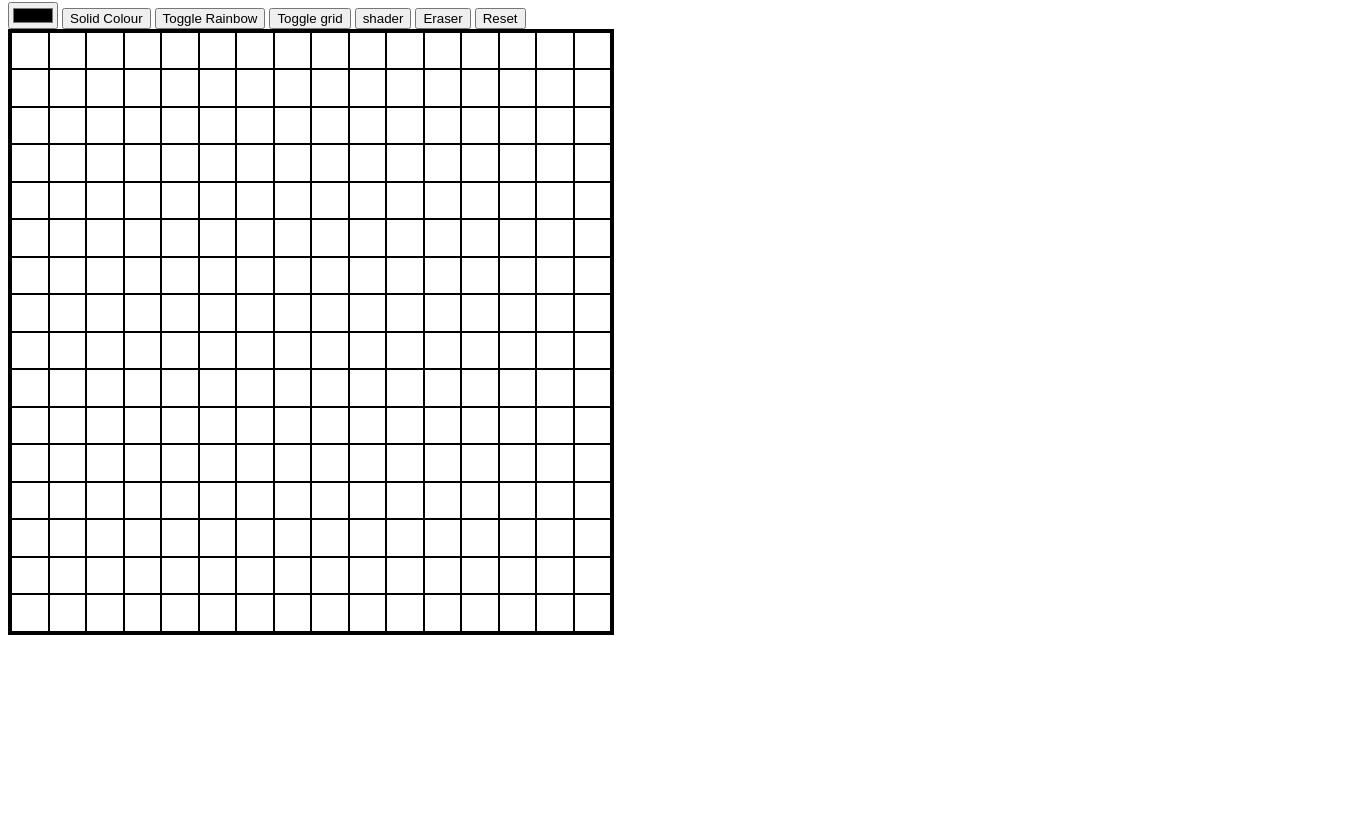
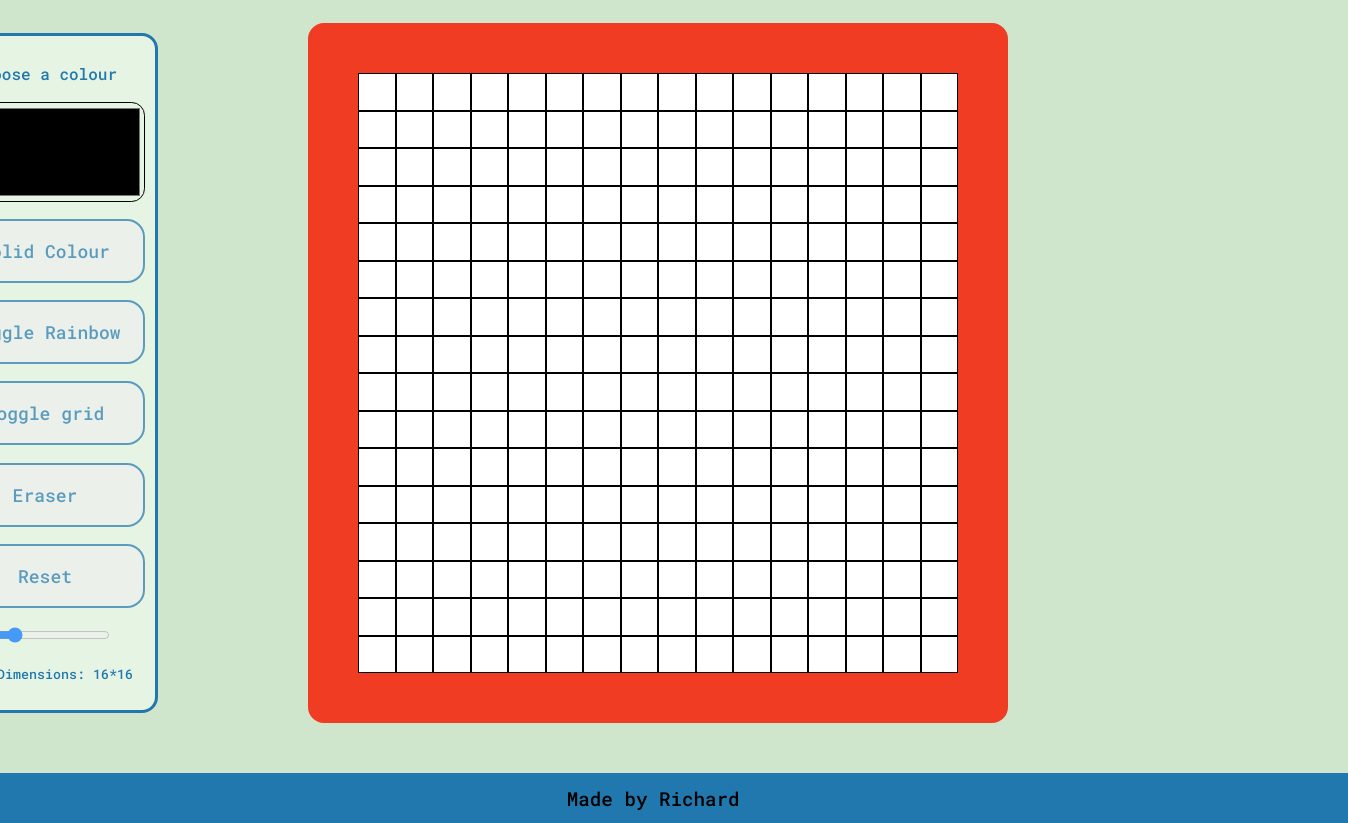
Before and after one commit to rzho17/Etch-a-Sketch, a plain HTML site: page index.html in a window 1280 px wide. Shown: the part 118-941 px from the top of the page, 1348 px wide, since content can reach past the window. Before the commit the page ends 800 px from the top, so only its background shows below. Drawn offline with Linux system fonts and the light colour scheme.

Commit message:
Add final styles

```diff
--- a/index.html
+++ b/index.html
@@ -5,6 +5,9 @@
     <meta http-equiv="X-UA-Compatible" content="IE=edge">
     <meta name="viewport" content="width=device-width, initial-scale=1.0">
     <link rel="stylesheet" href="styles.css">
+    <link rel="preconnect" href="https://fonts.googleapis.com">
+    <link rel="preconnect" href="https://fonts.gstatic.com" crossorigin>
+    <link href="https://fonts.googleapis.com/css2?family=Roboto+Mono:wght@500&display=swap" rel="stylesheet">
     <title>Etch-a-Sketch</title>
 </head>
 <body>
@@ -12,30 +15,40 @@
         <h1>Etch-a-Sketch</h1>
     </header>
 
-    <nav class="nav">
-        <div class="sliderContainer">
-            <input type="range" min="1" max="48" value="16" class="slider" id="myRange" >
+    <div class="main_container">
+        <div class="nav">
+            <div class="text">Choose a colour</div>
+            <input type="color" class="colourPicker" value="#000000">
 
-            <div class="output">
-                16
-            </div>
-
-            <input type="color" class="colourPicker" value="#000000">
             <input type="button" class="chooseColour" value="Solid Colour" >
             <input type="button" class="rainbowPicker" value="Toggle Rainbow" onclick="drawRainbow()">
             <input type="button" class="toggleGrid" value="Toggle grid">
-            <input type="button" class="shader" value="shader">
+            <!-- shade not working will fix later -->
+            <!-- <input type="button" class="shader" value="shader"> -->
             <input type="button" class="eraser" value="Eraser">
             <input type="button" class="reset" value="Reset">
+
+
+            <div class="sliderContainer">
+                <input type="range" min="1" max="64" value="16" class="slider" id="myRange" >
+            </div>
+            <div class="output">
+                Grid Dimensions: 16*16
+            </div>
+    </div>
+
+        <div class="main_border">
+            <main class="main">
+
+            </main>
         </div>
-    </nav>
+    </div>
+    <!-- <main class="main">
 
-    <main class="main">
-
-    </main>
+    </main> -->
 
     <footer class="footer">
-
+        <div class="footer_text">Made by Richard</div>
     </footer>
 
     <script src="script.js"></script>
--- a/script.js
+++ b/script.js
@@ -1,7 +1,8 @@
-const drawContainer = document.querySelector('main');
-let update = () => output.textContent = parseInt(slider.value);
+const drawContainer = document.querySelector('.main');
+let update = () => output.textContent = "Grid Dimensions: " + parseInt(slider.value) + "*" + slider.value;
 let isDrawing = false;
 let buttonClick = false;
+let shadeClick = false;
 
 
 
@@ -27,7 +28,8 @@ const reset = document.querySelector('.reset');
 colourBtn.addEventListener('click', draw);
 rainbowPicker.addEventListener('click', drawRainbow);
 gridLines.addEventListener('click', changeGridLine);
-shader.addEventListener('click',shade);
+// Shade function not working will fix later
+// shader.addEventListener('click',shade);
 eraser.addEventListener('click',getEraser);
 reset.addEventListener('click', resetGrid);
 
@@ -60,6 +62,7 @@ function changeGrid () {
     }
 }
 
+// targets the empty divs with event listeners and fills with selected colour, mousedown,mousemove,mouseup use to create click and drag
 function draw(){
     drawContainer.addEventListener('mousedown', (e) => {
         e.target.style.backgroundColor = colourPicker.value;
@@ -92,15 +95,17 @@ function drawRainbow(){
     });
 }
 
-function shade(){
+// Shade function is pretty broken, will come back in the future if able to solve it
+/*function shade(){
     let opacity  = 0;
+
     drawContainer.addEventListener('mousedown', (e) => {
         e.target.style.opacity = opacity;
         isDrawing = true;
     });
     drawContainer.addEventListener('mousemove', (e) =>{
         if(isDrawing === true) {
-            e.target.style.opacity = opacity += .005 ;
+            e.target.style.opacity = opacity += .01 ;
         }
     });
     drawContainer.addEventListener('mouseup', (e) =>{
@@ -108,20 +113,20 @@ function shade(){
         opacity = 0;
         isDrawing = false;
     });
-}
+} */
 
 function getEraser(){
     drawContainer.addEventListener('mousedown', (e) => {
-        e.target.style.backgroundColor = null;
+        e.target.style.backgroundColor = "white";
         isDrawing = true;
     });
     drawContainer.addEventListener('mousemove', (e) =>{
         if(isDrawing === true) {
-            e.target.style.backgroundColor =  null;
+            e.target.style.backgroundColor =  "white";
         }
     });
     drawContainer.addEventListener('mouseup', (e) =>{
-        e.target.style.backgroundColor = null;
+        e.target.style.backgroundColor = "white";
         isDrawing = false;
     });
 }
@@ -148,26 +153,6 @@ function resetGrid(){
     changeGrid();
 }
 
-
-
-
-
-
-
-
-
-
+// sets initial grid and allows for users to begin drawing immediately
 changeGrid();
 draw();
-
-
-/*PSEUDO CODE
-create loop to add certain amount of div containers to playarea
-
-create slider to adjust amount of grid,
-use that input into for loop,
-clear grid each time slider has new value,
-
-add an event listener to add colour to the column divs
-create way so mousedown can constantly fill divs
-*/
--- a/styles.css
+++ b/styles.css
@@ -1,8 +1,114 @@
+body {
+    background-color: #cfe5cc;
+    font-family: 'Roboto Mono', monospace, sans-serif;
+}
+.header {
+    display: flex;
+    justify-content: center;
+    font-size: 25px;
+    color: #2178ae;
+    font-family: 'Roboto Mono', monospace, sans-serif;
+
+
+}
+
+.main_container {
+    display: flex;
+    justify-content: center;
+    margin-right: 350px;
+}
+
 .main {
     display: grid;
-
     height: 600px;
     width: 600px;
+
+    margin-right: 400px;
     /* max-width: 960x; */
-    border: 3px solid;
 }
+
+.main_border {
+    width: 600px;
+    border-radius: 1em;
+    border: 50px solid #ef3c23;
+}
+
+
+.nav {
+    display: flex;
+    flex-direction: column;
+    justify-content: space-evenly;
+    align-items: center;
+
+    padding: 10px;
+    background-color: #e6f4e4;
+    border-radius: 1em;
+
+    margin: 10px;
+    margin-right: 150px;
+    width: 200px;
+    border: 3px solid #2178ae;
+}
+
+.text {
+    color: #2178ae;
+}
+
+.colourPicker{
+    height: 100px;
+    width: 200px;
+    background-color: #e6f4e4;
+    border-radius: 1em;
+}
+.chooseColour, .rainbowPicker, .toggleGrid, .shader, .eraser, .reset {
+    font-size: large;
+    width: 200px;
+    color: #2178ae;;
+
+    padding: 1em;
+    border: 2px solid;
+    border-radius: 1em;
+    opacity: .7;
+
+    font-family: 'Roboto Mono', monospace, sans-serif;
+    cursor: pointer;
+}
+
+.chooseColour:hover , .rainbowPicker:hover , .toggleGrid:hover , .shader:hover , .eraser:hover , .reset:hover {
+    opacity: 1;
+}
+
+
+
+.slider{
+    background: #2178ae;
+    opacity: .7;
+    cursor: pointer;
+}
+
+.slider:hover {
+    opacity: 1;
+}
+
+.output {
+    color: #2178ae;
+    font-size: smaller;
+}
+
+.footer {
+    display: flex;
+    justify-content: center;
+    align-items: center;
+    text-align: center;
+    height: 50px;
+    width: 110%;
+    margin: 50px -50px -50px;
+    font-size: larger;
+    background-color: #2178ae;
+}
+
+.footer_text {
+    display: flex;
+    justify-content: center;
+    align-items: center;
+}
```
